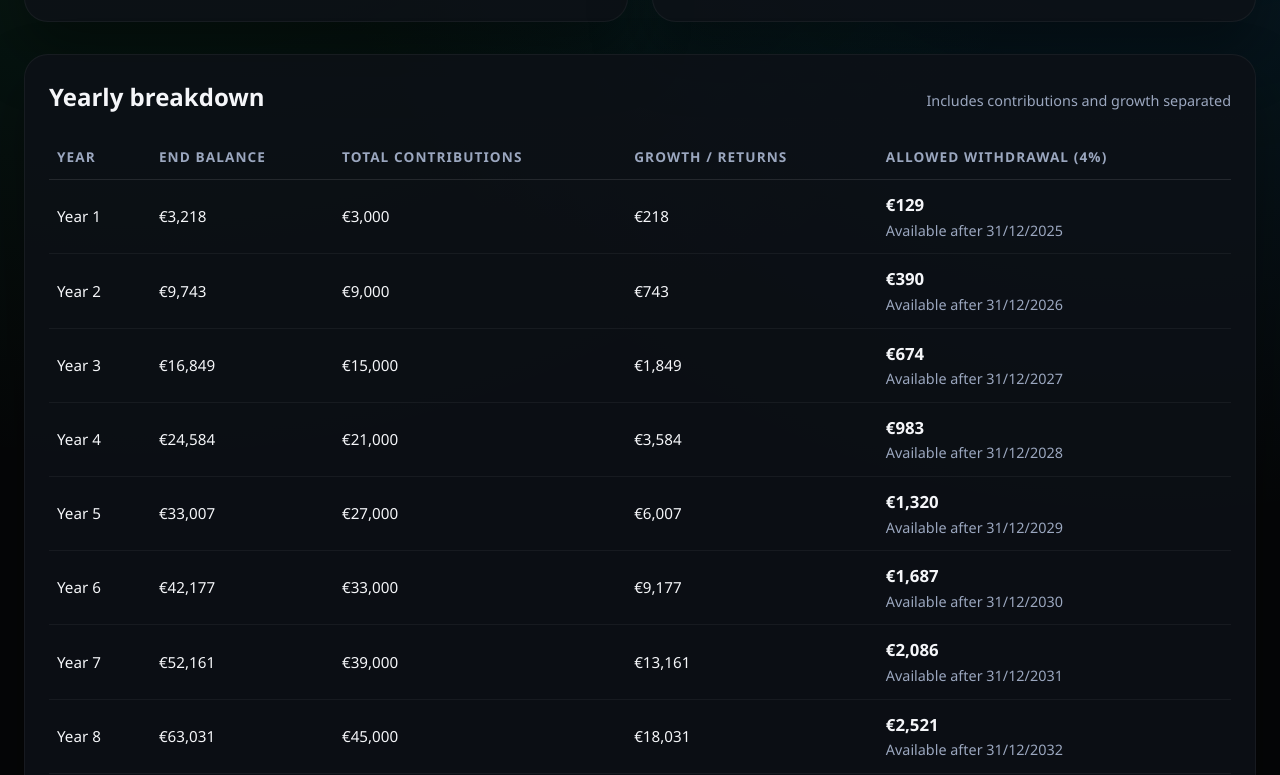
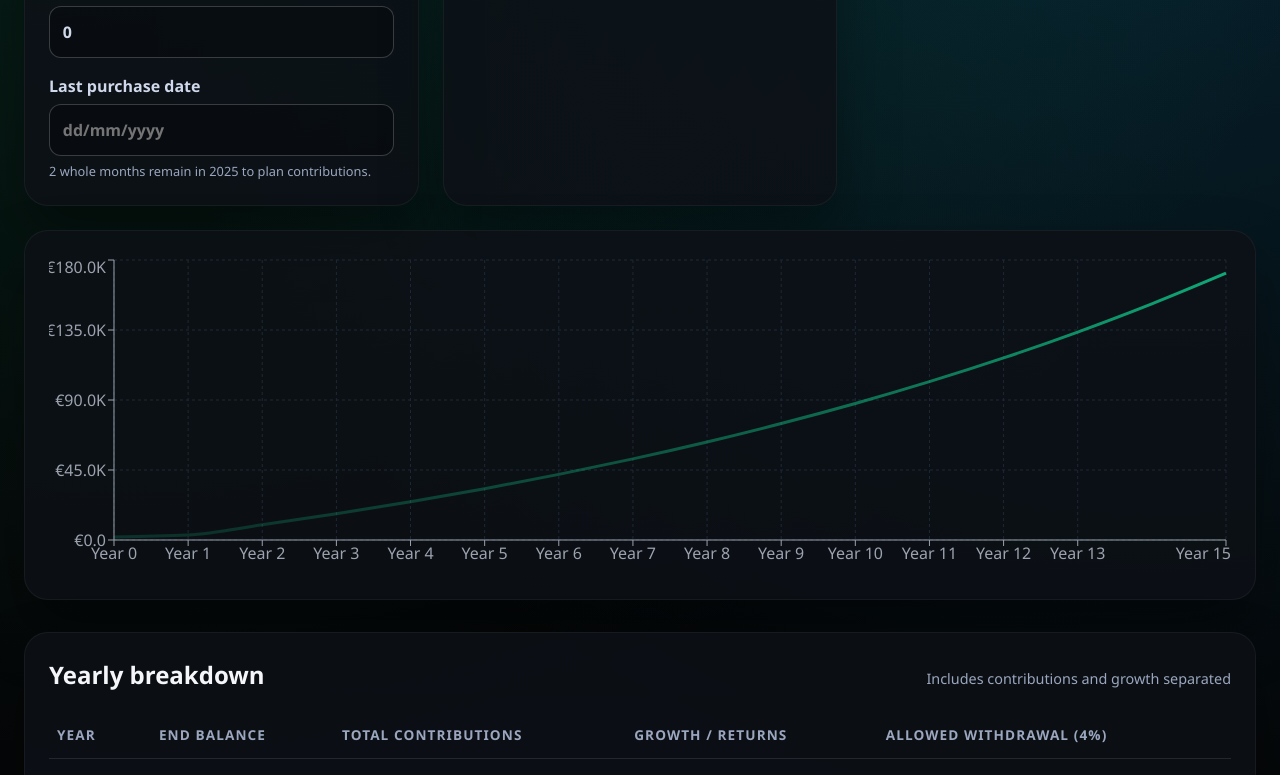
Before and after one commit to GeorgeWebDevCy/dynamic-compound-interest-calculator-desktop-app, a React (Vite) app in the folder app/: page / in a window 1280 px wide. Shown: the part 1206-1981 px from the top of the page. Built offline with nearby package versions, Linux system fonts and the light colour scheme.

Commit message:
Move projection chart into dedicated panel

```diff
--- a/app/src/App.css
+++ b/app/src/App.css
@@ -87,6 +87,10 @@
   display: grid;
   grid-template-columns: repeat(auto-fit, minmax(320px, 1fr));
   gap: 1.5rem;
+}
+
+.chart-panel {
+  grid-column: 1 / -1;
 }
 
 .panel {
@@ -356,6 +360,10 @@
   height: 320px;
 }
 
+.chart-panel .chart-wrapper {
+  margin-top: 0;
+}
+
 .status {
   padding: 0.4rem 0.9rem;
   border-radius: 999px;
--- a/app/src/App.tsx
+++ b/app/src/App.tsx
@@ -549,6 +549,9 @@ function App() {
             </div>
           </div>
 
+        </section>
+
+        <section className="panel chart-panel">
           <div className="chart-wrapper">
             <ResponsiveContainer width="100%" height={320}>
               <LineChart data={projection.chartPoints}>
```
